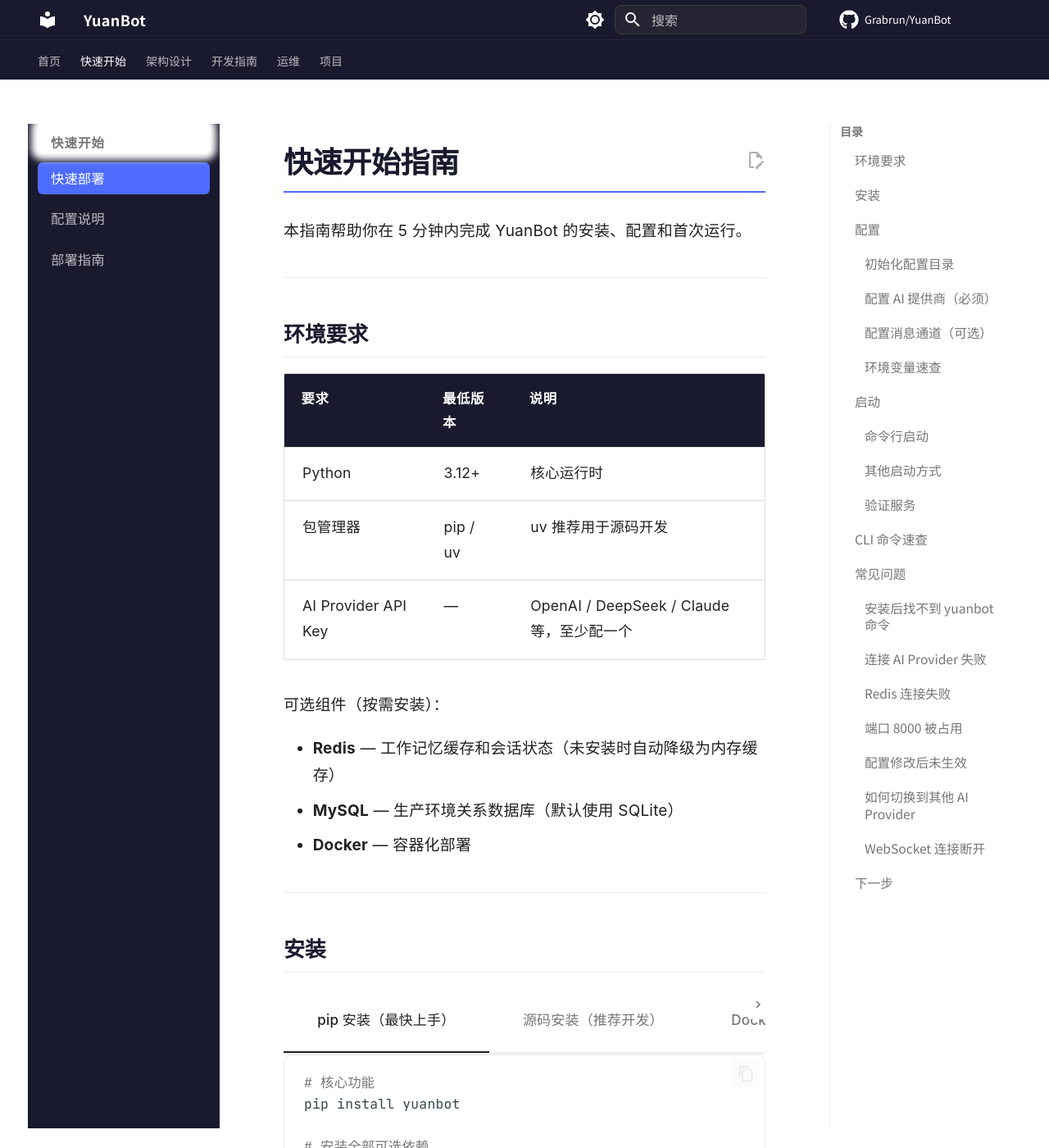
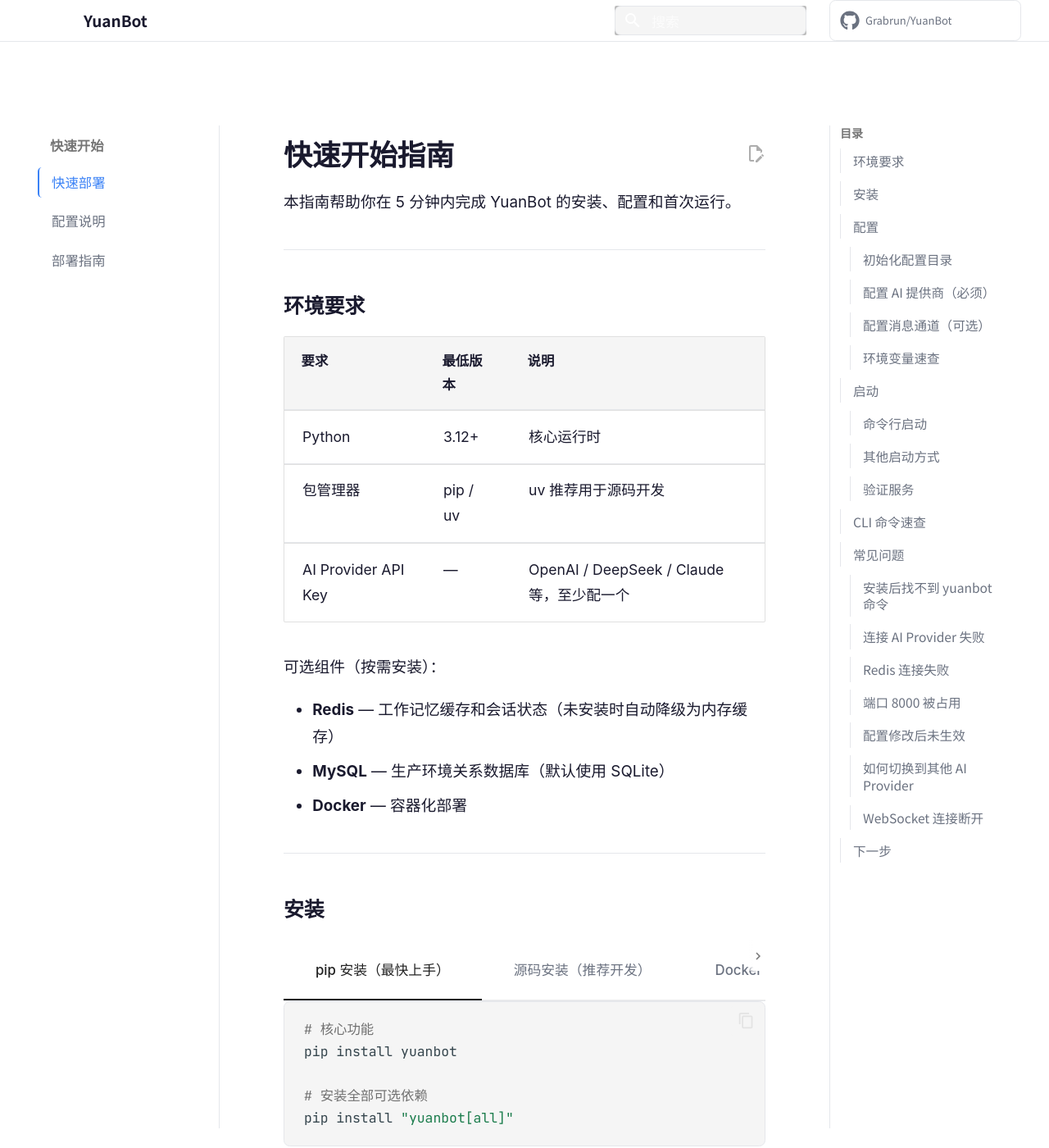
Before and after one commit to Grabrun/YuanBot, an MkDocs documentation site: the page built from docs/getting-started.md, in a window 1280 px wide and 1400 px high. Shown: the whole window at 82% size. Built offline with MkDocs 1.6.1 and Material for MkDocs 9.7.7, drawn with Linux system fonts in a browser that asks for light colours; comment, search, counter and statistics services are not loaded.

Commit message:
docs: 文档站外观改为 DeepSeek API Docs 风格
- 白色背景极简干净
- Docusaurus 质感排版
- 浅灰代码块 (#f6f8fa)
- 细窄边框和滚动条
- 蓝色主色调 (#3b82f6)

```diff
--- a/docs/stylesheets/extra.css
+++ b/docs/stylesheets/extra.css
@@ -1,107 +1,123 @@
 /* ═══════════════════════════════════════════════
-   YuanBot 文档 — DeepSeek 平台风格
-   深色侧边栏 · 蓝色主色调 · 简洁干净
+   YuanBot 文档 — DeepSeek API Docs 风格
+   白色背景 · 极简干净 · Docusaurus 质感
    ═══════════════════════════════════════════════ */
 
 /* ── CSS 变量 ──────────────────────────────── */
 :root {
-  /* 主色调 — DeepSeek 蓝 */
-  --md-primary-fg-color: #1a1a2e;
-  --md-primary-fg-color--light: #2d2d4a;
-  --md-primary-fg-color--dark: #0f0f1e;
-  --md-accent-fg-color: #4d6bfe;
-  --md-accent-fg-color--transparent: rgba(77, 107, 254, 0.1);
-
-  /* 文本 */
-  --md-default-fg-color: #1e1e2e;
-  --md-default-fg-color--light: #64748b;
-  --md-default-fg-color--lighter: #94a3b8;
-
-  /* 背景 */
+  --md-primary-fg-color: #ffffff;
+  --md-primary-fg-color--light: #f8f9fa;
+  --md-primary-fg-color--dark: #1e1e2e;
+  --md-accent-fg-color: #3b82f6;
+  --md-accent-fg-color--transparent: rgba(59, 130, 246, 0.06);
+  --md-default-fg-color: #1a1a2e;
+  --md-default-fg-color--light: #6b7280;
+  --md-default-fg-color--lighter: #9ca3af;
   --md-default-bg-color: #ffffff;
-  --md-code-bg-color: #f8fafc;
-
-  /* 侧边栏 */
-  --md-typeset-a-color: #4d6bfe;
+  --md-code-bg-color: #f6f8fa;
+  --md-typeset-a-color: #3b82f6;
+  --header-bg: #ffffff;
+  --sidebar-bg: #ffffff;
+  --border-color: #e5e7eb;
+  --text-primary: #1a1a2e;
+  --text-secondary: #6b7280;
 }
 
-/* 暗色模式 */
 [data-md-color-scheme="slate"] {
-  --md-primary-fg-color: #0f0f1e;
-  --md-primary-fg-color--light: #1a1a2e;
-  --md-accent-fg-color: #6d8aff;
-  --md-default-fg-color: #e2e8f0;
-  --md-default-fg-color--light: #94a3b8;
-  --md-default-bg-color: #1e1e2e;
-  --md-code-bg-color: #16161e;
+  --md-primary-fg-color: #16161e;
+  --md-primary-fg-color--light: #1e1e2e;
+  --md-accent-fg-color: #60a5fa;
+  --md-accent-fg-color--transparent: rgba(96, 165, 250, 0.08);
+  --md-default-fg-color: #e5e7eb;
+  --md-default-fg-color--light: #9ca3af;
+  --md-default-bg-color: #1a1a2e;
+  --md-code-bg-color: #252530;
+  --header-bg: #16161e;
+  --sidebar-bg: #16161e;
+  --border-color: #2d2d3a;
+  --text-primary: #e5e7eb;
+  --text-secondary: #9ca3af;
 }
 
 /* ── 全局排版 ──────────────────────────────── */
 .md-typeset {
-  font-family: -apple-system, BlinkMacSystemFont, "Segoe UI", "Noto Sans SC", "PingFang SC", "Microsoft YaHei", sans-serif;
-  font-size: 0.95rem;
+  font-family: -apple-system, BlinkMacSystemFont, "Segoe UI", "Noto Sans SC", "PingFang SC", "Helvetica Neue", sans-serif;
+  font-size: 0.94rem;
   line-height: 1.75;
-  letter-spacing: 0.01em;
+  color: var(--text-primary);
 }
 
-/* ── 头部导航栏 ────────────────────────────── */
+/* ── 头部导航栏 — 白色极简 ─────────────────── */
 .md-header {
-  background: var(--md-primary-fg-color);
-  backdrop-filter: blur(12px);
-  border-bottom: 1px solid rgba(255, 255, 255, 0.06);
+  background: var(--header-bg);
+  border-bottom: 1px solid var(--border-color);
+  box-shadow: none;
+  backdrop-filter: none;
 }
 
 .md-header__title {
   font-weight: 600;
-  letter-spacing: 0.02em;
+  font-size: 0.95rem;
+  letter-spacing: 0;
+  color: var(--text-primary);
 }
 
-/* ── 侧边栏 ────────────────────────────────── */
+.md-header__source {
+  border: 1px solid var(--border-color);
+  border-radius: 0.375rem;
+  color: var(--text-secondary);
+}
+
+/* ── 左侧边栏 — 白底干净 ──────────────────── */
 .md-sidebar--primary .md-sidebar__scrollwrap {
-  background: var(--md-primary-fg-color);
+  background: var(--sidebar-bg);
+  border-right: 1px solid var(--border-color);
 }
 
 .md-sidebar--primary .md-nav__link {
-  color: rgba(255, 255, 255, 0.7);
+  color: var(--text-secondary);
   font-size: 0.82rem;
   font-weight: 400;
-  padding: 0.45rem 0.8rem;
-  border-radius: 0.3rem;
-  transition: all 0.15s ease;
+  padding: 0.4rem 0.75rem;
+  border-radius: 0.25rem;
+  transition: color 0.1s ease;
+  border-left: 2px solid transparent;
 }
 
 .md-sidebar--primary .md-nav__link:hover {
-  color: #ffffff;
-  background: rgba(255, 255, 255, 0.08);
+  color: var(--text-primary);
+  background: transparent;
 }
 
 .md-sidebar--primary .md-nav__link--active {
-  color: #ffffff;
-  background: var(--md-accent-fg-color);
+  color: var(--md-accent-fg-color);
+  background: transparent;
+  border-left-color: var(--md-accent-fg-color);
   font-weight: 500;
 }
 
 .md-sidebar--primary .md-nav__item--nested > .md-nav__link {
-  color: rgba(255, 255, 255, 0.5);
-  font-size: 0.78rem;
-  text-transform: uppercase;
-  letter-spacing: 0.06em;
+  color: var(--text-primary);
+  font-size: 0.82rem;
   font-weight: 600;
-  padding: 0.6rem 0.8rem 0.2rem;
+  text-transform: none;
+  letter-spacing: 0;
+  padding: 0.7rem 0.75rem 0.25rem;
+  border-left: none;
 }
 
-/* TOC 侧边栏 */
+/* 右侧 TOC */
 .md-sidebar--secondary .md-sidebar__scrollwrap {
   background: var(--md-default-bg-color);
-  border-left: 1px solid rgba(0, 0, 0, 0.06);
+  border-left: 1px solid var(--border-color);
 }
 
 .md-sidebar--secondary .md-nav__link {
-  color: var(--md-default-fg-color--light);
+  color: var(--text-secondary);
   font-size: 0.78rem;
-  border-left: 2px solid transparent;
-  padding: 0.3rem 0.8rem;
-  transition: all 0.15s ease;
+  border-left: 1px solid var(--border-color);
+  padding: 0.25rem 0.75rem;
+  transition: all 0.1s ease;
 }
 
 .md-sidebar--secondary .md-nav__link:hover {
@@ -121,84 +137,72 @@
 }
 
 .md-content__inner {
-  max-width: 52rem;
-  padding: 2rem 2.5rem;
+  max-width: 50rem;
+  padding: 1.5rem 2.5rem 3rem;
 }
 
-/* ── 标题 ──────────────────────────────────── */
+/* ── 标题 — 黑色细体 ──────────────────────── */
 .md-typeset h1 {
-  font-weight: 700;
-  font-size: 1.8rem;
-  color: var(--md-primary-fg-color);
-  border-bottom: 2px solid var(--md-accent-fg-color);
-  padding-bottom: 0.5rem;
-  margin-bottom: 1.5rem;
+  font-weight: 600;
+  font-size: 1.75rem;
+  color: var(--text-primary);
+  border-bottom: none;
+  padding-bottom: 0;
+  margin-bottom: 0.5rem;
   letter-spacing: -0.01em;
-}
-
-[data-md-color-scheme="slate"] .md-typeset h1 {
-  color: #ffffff;
 }
 
 .md-typeset h2 {
   font-weight: 600;
-  font-size: 1.3rem;
-  color: var(--md-primary-fg-color);
+  font-size: 1.25rem;
+  color: var(--text-primary);
   margin-top: 2.5rem;
-  padding-bottom: 0.4rem;
-  border-bottom: 1px solid rgba(0, 0, 0, 0.08);
-}
-
-[data-md-color-scheme="slate"] .md-typeset h2 {
-  color: #ffffff;
-  border-bottom-color: rgba(255, 255, 255, 0.08);
+  padding-bottom: 0;
+  border-bottom: none;
 }
 
 .md-typeset h3 {
   font-weight: 600;
-  font-size: 1.1rem;
-  color: var(--md-primary-fg-color);
+  font-size: 1.05rem;
+  color: var(--text-primary);
   margin-top: 2rem;
-}
-
-[data-md-color-scheme="slate"] .md-typeset h3 {
-  color: #e2e8f0;
 }
 
 .md-typeset h4, .md-typeset h5, .md-typeset h6 {
   font-weight: 600;
-  color: var(--md-default-fg-color--light);
+  color: var(--text-secondary);
 }
 
 /* ── 链接 ──────────────────────────────────── */
 .md-typeset a {
   color: var(--md-accent-fg-color);
   text-decoration: none;
-  border-bottom: 1px solid transparent;
-  transition: border-color 0.15s ease;
+  border-bottom: none;
+  transition: opacity 0.1s ease;
 }
 
 .md-typeset a:hover {
-  border-bottom-color: var(--md-accent-fg-color);
+  opacity: 0.8;
 }
 
-/* ── 代码块 ────────────────────────────────── */
+/* ── 行内代码 — 浅灰底色 ──────────────────── */
 .md-typeset code {
-  font-family: "JetBrains Mono", "Fira Code", "SF Mono", "Cascadia Code", monospace;
-  font-size: 0.85em;
+  font-family: "JetBrains Mono", "Fira Code", "SF Mono", "Cascadia Code", Menlo, monospace;
+  font-size: 0.84em;
   background: var(--md-code-bg-color);
-  border: 1px solid rgba(0, 0, 0, 0.06);
+  border: 1px solid var(--border-color);
   border-radius: 0.25rem;
-  padding: 0.15em 0.35em;
+  padding: 0.12em 0.35em;
   color: #e11d48;
 }
 
 [data-md-color-scheme="slate"] .md-typeset code {
   color: #f472b6;
   background: rgba(255, 255, 255, 0.06);
-  border-color: rgba(255, 255, 255, 0.08);
+  border-color: var(--border-color);
 }
 
+/* 代码块 */
 .md-typeset pre > code {
   color: inherit;
   background: transparent;
@@ -208,94 +212,95 @@
 }
 
 .highlight > pre {
-  border-radius: 0.5rem;
-  border: 1px solid rgba(0, 0, 0, 0.08);
+  border-radius: 0.375rem;
+  border: 1px solid var(--border-color);
   padding: 1rem 1.2rem;
-  line-height: 1.6;
+  line-height: 1.65;
+  background: var(--md-code-bg-color);
 }
 
 [data-md-color-scheme="slate"] .highlight > pre {
-  background: #16161e;
-  border-color: rgba(255, 255, 255, 0.06);
+  background: var(--md-code-bg-color);
+  border-color: var(--border-color);
 }
 
 /* 代码块复制按钮 */
 .md-clipboard {
-  color: var(--md-default-fg-color--lighter);
-  transition: color 0.15s ease;
+  color: var(--text-secondary);
+  opacity: 0.5;
+  transition: opacity 0.15s ease;
 }
 
 .md-clipboard:hover {
+  opacity: 1;
   color: var(--md-accent-fg-color);
 }
 
-/* ── 表格 ──────────────────────────────────── */
+/* ── 表格 — 干净简洁 ──────────────────────── */
 .md-typeset table {
   display: table;
   width: 100%;
-  border-radius: 0.5rem;
+  border-radius: 0;
   overflow: hidden;
-  border: 1px solid rgba(0, 0, 0, 0.06);
-  box-shadow: 0 1px 3px rgba(0, 0, 0, 0.04);
+  border: 1px solid var(--border-color);
+  box-shadow: none;
+  font-size: 0.88rem;
 }
 
 .md-typeset table thead {
-  background: var(--md-primary-fg-color);
-  color: #ffffff;
-}
-
-[data-md-color-scheme="slate"] .md-typeset table thead {
-  background: #2d2d4a;
+  background: var(--md-code-bg-color);
+  color: var(--text-primary);
 }
 
 .md-typeset table thead th {
   font-weight: 600;
   font-size: 0.82rem;
-  text-transform: uppercase;
-  letter-spacing: 0.04em;
-  padding: 0.8rem 1rem;
-  border: none;
+  text-transform: none;
+  letter-spacing: 0;
+  padding: 0.65rem 1rem;
+  border-bottom: 1px solid var(--border-color);
 }
 
-.md-typeset table tbody tr {
-  transition: background 0.1s ease;
+.md-typeset table tbody td {
+  padding: 0.6rem 1rem;
+  font-size: 0.88rem;
+  border-bottom: 1px solid var(--border-color);
+}
+
+.md-typeset table tbody tr:last-child td {
+  border-bottom: none;
 }
 
 .md-typeset table tbody tr:hover {
   background: var(--md-accent-fg-color--transparent);
 }
 
-.md-typeset table tbody td {
-  padding: 0.7rem 1rem;
-  font-size: 0.88rem;
-  border-bottom: 1px solid rgba(0, 0, 0, 0.04);
-}
-
-[data-md-color-scheme="slate"] .md-typeset table tbody td {
-  border-bottom-color: rgba(255, 255, 255, 0.04);
-}
-
-/* ── Admonition (提示框) ───────────────────── */
+/* ── Admonition — 简洁线条 ────────────────── */
 .md-typeset .admonition {
-  border-radius: 0.5rem;
-  border: none;
-  box-shadow: 0 1px 4px rgba(0, 0, 0, 0.06);
+  border-radius: 0.375rem;
+  border: 1px solid var(--border-color);
+  box-shadow: none;
   margin: 1.5rem 0;
+  background: var(--md-default-bg-color);
 }
 
 .md-typeset .admonition-title {
   font-weight: 600;
-  font-size: 0.88rem;
-  border-radius: 0.5rem 0.5rem 0 0;
-  padding: 0.7rem 1rem;
+  font-size: 0.85rem;
+  border-radius: 0.375rem 0.375rem 0 0;
+  padding: 0.6rem 0.85rem;
 }
 
 .md-typeset .admonition-title::before {
   display: none;
 }
 
+.md-typeset .admonition > .admonition-title + * {
+  margin-top: 0;
+}
+
 .md-typeset .note {
-  border-left: 4px solid var(--md-accent-fg-color);
+  border-left: 3px solid var(--md-accent-fg-color);
 }
 
 .md-typeset .note > .admonition-title {
@@ -304,81 +309,87 @@
 }
 
 .md-typeset .tip {
-  border-left: 4px solid #10b981;
+  border-left: 3px solid #10b981;
 }
 
 .md-typeset .tip > .admonition-title {
-  background: rgba(16, 185, 129, 0.08);
+  background: rgba(16, 185, 129, 0.06);
   color: #10b981;
 }
 
 .md-typeset .warning {
-  border-left: 4px solid #f59e0b;
+  border-left: 3px solid #f59e0b;
 }
 
 .md-typeset .warning > .admonition-title {
-  background: rgba(245, 158, 11, 0.08);
+  background: rgba(245, 158, 11, 0.06);
   color: #f59e0b;
 }
 
 .md-typeset .danger {
-  border-left: 4px solid #ef4444;
+  border-left: 3px solid #ef4444;
 }
 
 .md-typeset .danger > .admonition-title {
-  background: rgba(239, 68, 68, 0.08);
+  background: rgba(239, 68, 68, 0.06);
   color: #ef4444;
 }
 
 /* ── 按钮 ──────────────────────────────────── */
 .md-typeset .md-button {
-  border-radius: 0.4rem;
+  border-radius: 0.375rem;
   font-weight: 500;
   font-size: 0.88rem;
-  padding: 0.55rem 1.3rem;
-  transition: all 0.15s ease;
-  box-shadow: 0 1px 3px rgba(0, 0, 0, 0.08);
+  padding: 0.5rem 1.2rem;
+  transition: all 0.1s ease;
+  box-shadow: none;
+  border: 1px solid var(--border-color);
 }
 
 .md-typeset .md-button:hover {
-  box-shadow: 0 4px 12px rgba(77, 107, 254, 0.25);
-  transform: translateY(-1px);
+  box-shadow: none;
+  transform: none;
+  border-color: var(--md-accent-fg-color);
+  color: var(--md-accent-fg-color);
 }
 
 .md-typeset .md-button--primary {
   background: var(--md-accent-fg-color);
   border-color: var(--md-accent-fg-color);
+  color: #ffffff;
 }
 
 .md-typeset .md-button--primary:hover {
-  background: #3b5bdb;
-  border-color: #3b5bdb;
+  background: #2563eb;
+  border-color: #2563eb;
+  color: #ffffff;
 }
 
 /* ── Grid Cards ────────────────────────────── */
 .grid.cards > ul {
   display: grid;
   grid-template-columns: repeat(2, 1fr);
-  gap: 1rem;
+  gap: 0.75rem;
 }
 
 .grid.cards > ul > li {
-  border: 1px solid rgba(0, 0, 0, 0.06);
-  border-radius: 0.6rem;
-  padding: 1.2rem;
-  transition: all 0.2s ease;
-  box-shadow: 0 1px 3px rgba(0, 0, 0, 0.04);
+  border: 1px solid var(--border-color);
+  border-radius: 0.375rem;
+  padding: 1rem 1.2rem;
+  transition: border-color 0.1s ease;
+  box-shadow: none;
+  background: var(--md-default-bg-color);
 }
 
 .grid.cards > ul > li:hover {
   border-color: var(--md-accent-fg-color);
-  box-shadow: 0 4px 16px rgba(77, 107, 254, 0.12);
-  transform: translateY(-2px);
+  box-shadow: none;
+  transform: none;
 }
 
 [data-md-color-scheme="slate"] .grid.cards > ul > li {
-  border-color: rgba(255, 255, 255, 0.08);
-  background: rgba(255, 255, 255, 0.03);
+  border-color: var(--border-color);
+  background: rgba(255, 255, 255, 0.02);
 }
 
 @media screen and (max-width: 600px) {
@@ -387,22 +398,23 @@
   }
 }
 
-/* ── Tabbed 内容 ───────────────────────────── */
+/* ── Tabbed 内容 — 类似 Docusaurus ────────── */
 .md-typeset .tabbed-set > .tabbed-labels {
-  border-bottom: 2px solid rgba(0, 0, 0, 0.06);
+  border-bottom: 1px solid var(--border-color);
 }
 
 .md-typeset .tabbed-set > .tabbed-labels > label {
-  font-size: 0.85rem;
+  font-size: 0.84rem;
   font-weight: 500;
-  padding: 0.6rem 1rem;
+  padding: 0.5rem 0.9rem;
   border-bottom: 2px solid transparent;
-  margin-bottom: -2px;
-  transition: all 0.15s ease;
+  margin-bottom: -1px;
+  transition: all 0.1s ease;
+  color: var(--text-secondary);
 }
 
 .md-typeset .tabbed-set > .tabbed-labels > label:hover {
-  color: var(--md-accent-fg-color);
+  color: var(--text-primary);
 }
 
 .md-typeset .tabbed-set > input:checked + label {
@@ -410,73 +422,63 @@
   border-bottom-color: var(--md-accent-fg-color);
 }
 
-/* ── 目录链接 ──────────────────────────────── */
-.md-typeset .toc {
-  font-size: 0.78rem;
-}
-
-.md-typeset .toclink {
-  color: var(--md-default-fg-color--light);
-  transition: color 0.15s ease;
-}
-
-.md-typeset .toclink:hover {
-  color: var(--md-accent-fg-color);
-}
-
-/* ── 页脚 ──────────────────────────────────── */
+/* ── 页脚 — 深色 ──────────────────────────── */
 .md-footer {
-  background: var(--md-primary-fg-color);
-  color: rgba(255, 255, 255, 0.6);
+  background: #1a1a2e;
+  color: rgba(255, 255, 255, 0.5);
+  border-top: none;
 }
 
 .md-footer__link {
-  color: rgba(255, 255, 255, 0.6);
+  color: rgba(255, 255, 255, 0.5);
 }
 
 .md-footer__link:hover {
   color: #ffffff;
 }
 
-/* ── 搜索 ──────────────────────────────────── */
+/* ── 搜索框 ────────────────────────────────── */
 .md-search__input {
-  background: rgba(255, 255, 255, 0.08);
-  border: 1px solid rgba(255, 255, 255, 0.1);
-  border-radius: 0.4rem;
-  color: #ffffff;
-  transition: all 0.15s ease;
+  background: var(--md-code-bg-color);
+  border: 1px solid var(--border-color);
+  border-radius: 0.375rem;
+  color: var(--text-primary);
+  font-size: 0.85rem;
+  transition: border-color 0.1s ease;
 }
 
 .md-search__input:focus {
-  background: rgba(255, 255, 255, 0.12);
+  background: var(--md-default-bg-color);
   border-color: var(--md-accent-fg-color);
-  box-shadow: 0 0 0 3px rgba(77, 107, 254, 0.2);
+  box-shadow: 0 0 0 2px rgba(59, 130, 246, 0.15);
+}
+
+/* ── 分隔线 ────────────────────────────────── */
+.md-typeset hr {
+  border: none;
+  border-top: 1px solid var(--border-color);
+  margin: 2rem 0;
 }
 
 /* ── 任务列表 ──────────────────────────────── */
 .md-typeset .task-list-item {
-  padding: 0.3rem 0;
+  padding: 0.25rem 0;
 }
 
 .md-typeset .task-list-item input[type="checkbox"] {
-  border-color: var(--md-accent-fg-color);
+  border-color: var(--border-color);
+  border-radius: 0.2rem;
 }
 
 .md-typeset .task-list-item input[type="checkbox"]:checked {
   background: var(--md-accent-fg-color);
+  border-color: var(--md-accent-fg-color);
 }
 
-/* ── 响应式 ────────────────────────────────── */
-@media screen and (max-width: 76.1875em) {
-  .md-sidebar--primary {
-    background: var(--md-primary-fg-color);
-  }
-}
-
-/* ── 滚动条 ────────────────────────────────── */
+/* ── 滚动条 — 细窄 ────────────────────────── */
 ::-webkit-scrollbar {
-  width: 6px;
-  height: 6px;
+  width: 5px;
+  height: 5px;
 }
 
 ::-webkit-scrollbar-track {
@@ -484,48 +486,50 @@
 }
 
 ::-webkit-scrollbar-thumb {
-  background: rgba(0, 0, 0, 0.15);
+  background: rgba(0, 0, 0, 0.12);
   border-radius: 3px;
 }
 
 ::-webkit-scrollbar-thumb:hover {
-  background: rgba(0, 0, 0, 0.25);
+  background: rgba(0, 0, 0, 0.2);
 }
 
 [data-md-color-scheme="slate"] ::-webkit-scrollbar-thumb {
-  background: rgba(255, 255, 255, 0.15);
+  background: rgba(255, 255, 255, 0.12);
 }
 
 [data-md-color-scheme="slate"] ::-webkit-scrollbar-thumb:hover {
-  background: rgba(255, 255, 255, 0.25);
+  background: rgba(255, 255, 255, 0.2);
 }
 
-/* ── 首页 Hero 区域 ────────────────────────── */
-.md-typeset .hero-section {
-  text-align: center;
-  padding: 3rem 1rem;
+/* ── 响应式 ────────────────────────────────── */
+@media screen and (max-width: 76.1875em) {
+  .md-sidebar--primary {
+    background: var(--sidebar-bg);
+  }
 }
 
-.md-typeset .hero-section h1 {
-  border-bottom: none;
-  font-size: 2.2rem;
-  padding-bottom: 0;
-}
-
-/* ── 徽章 ──────────────────────────────────── */
+/* ── 首页徽章 ──────────────────────────────── */
 .md-typeset img[alt*="badge"],
 .md-typeset img[alt*="Shield"] {
   display: inline-block;
   margin: 0.15rem;
 }
 
-/* ── 分隔线 ────────────────────────────────── */
-.md-typeset hr {
-  border: none;
-  border-top: 1px solid rgba(0, 0, 0, 0.08);
-  margin: 2rem 0;
+/* ── 首页 Hero ─────────────────────────────── */
+.md-typeset .hero-section h1 {
+  border-bottom: none;
+  padding-bottom: 0;
 }
 
-[data-md-color-scheme="slate"] .md-typeset hr {
-  border-top-color: rgba(255, 255, 255, 0.08);
+/* ── 面包屑导航 ────────────────────────────── */
+.md-typeset .breadcrumbs {
+  font-size: 0.82rem;
+  color: var(--text-secondary);
 }
+
+/* ── 分页导航 ──────────────────────────────── */
+.md-typeset .md-source-file {
+  font-size: 0.78rem;
+  color: var(--text-secondary);
+}
```
